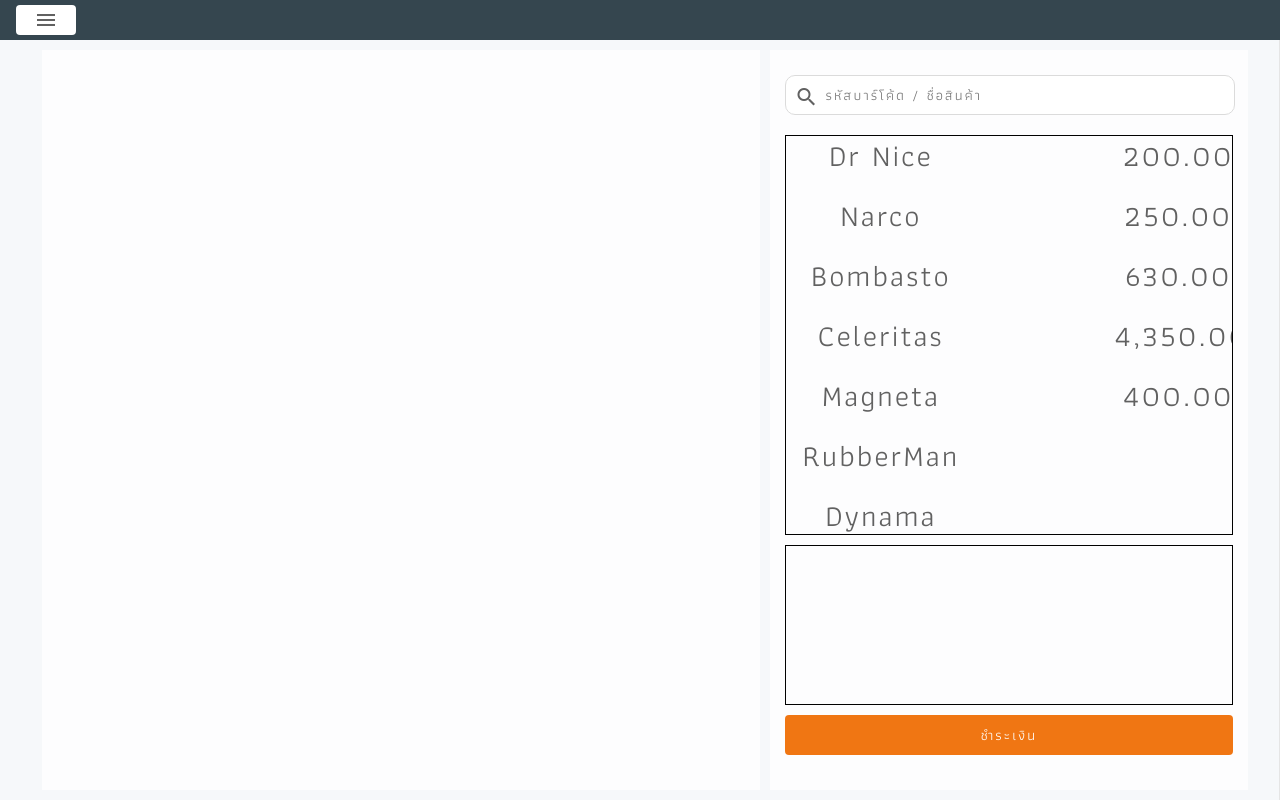
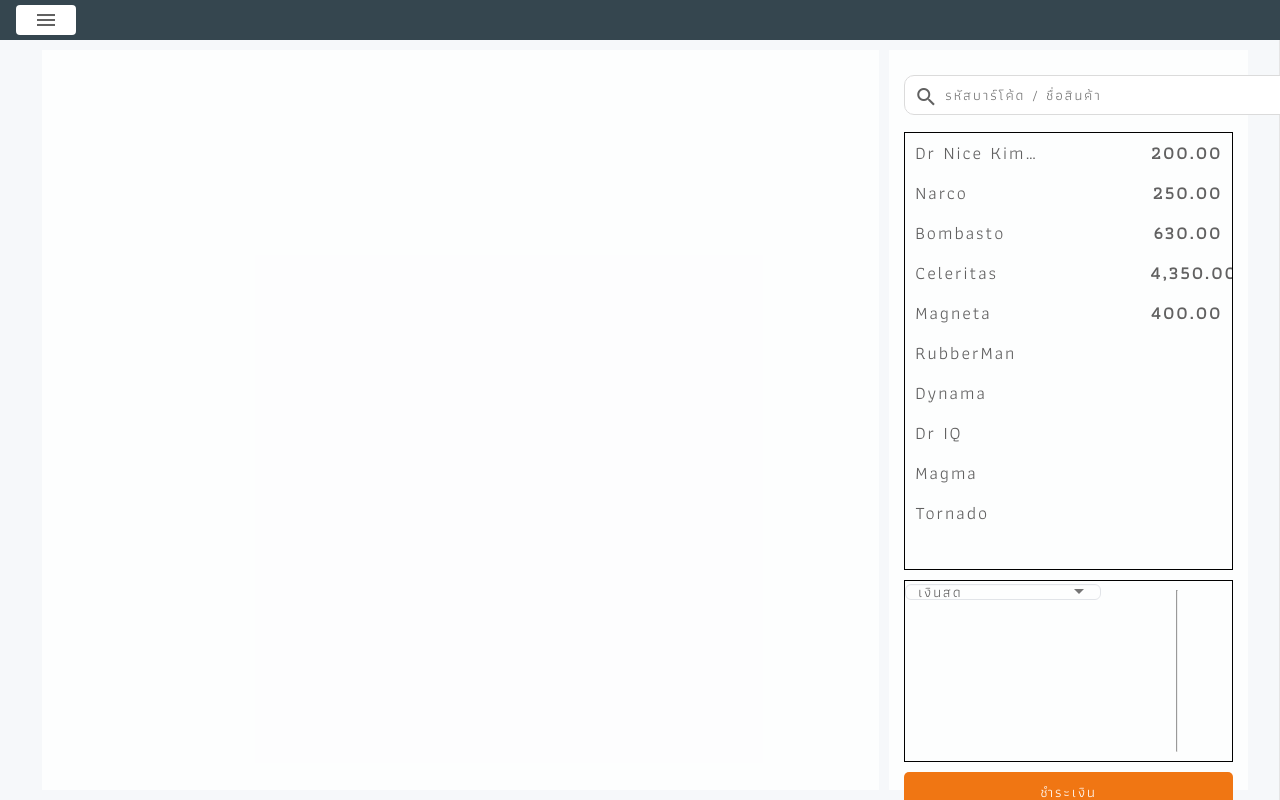
Before and after one commit to Alyc0ne/iCart-Angular, an Angular app: page /POS in a window 1280 px wide. Built offline with nearby package versions, Linux system fonts and the light colour scheme.

Commit message:
Design POS

```diff
--- a/src/app/app.component.html
+++ b/src/app/app.component.html
@@ -8,7 +8,7 @@
     <mat-drawer [(opened)]="isToggle" mode="over">
       <div class="sidebar">
         <ul class="link">
-          <li routerLink="" routerLinkActive="active">Home</li>
+          <li routerLink="">Home</li>
           <li routerLink="POS" routerLinkActive="active">POS</li>
           <li routerLink="ListProduct" routerLinkActive="active">สินค้า</li>
         </ul>
--- a/src/app/modules/pos/pos.component.css
+++ b/src/app/modules/pos/pos.component.css
@@ -1,6 +1,6 @@
 .pos-container {
     display: grid;
-    grid-template-columns: 60% 40%;
+    grid-template-columns: 70% 30%;
     grid-gap: 10px;
     padding: 10px;
     height: 100%;
@@ -8,32 +8,40 @@
 
 .pos-container > div {
     background-color: rgba(255, 255, 255, 0.8);
-    text-align: center;
     padding: 5px 15px;
-    font-size: 30px;
+    font-size: 18px;
 }
-
 .summary div.search > input {
     width: 100%;
 }
 
+.summary .header-menu {
+    height: 5%;
+}
+
 .summary-content {
-    height: 50vh;
+    height: 60%;
     border: 1px solid black;
 }
 
 .summary-footer {
     margin-top: 10px;
-    height: 20vh;
+    height: 25%;
     border: 1px solid black;
+    display: grid;
+    grid-template-columns: 60% 40%;
+    grid-gap: 10px;
 }
 
 .summary-action {
+    /* height: 5vh; */
     margin-top: 10px;
 }
 
-.summary-action > button{
+.summary-action > button {
     background-color: #F07613;
+    color: white;
+    border-radius: 5px;
 }
 
 .content-warpper {
@@ -42,8 +50,8 @@
     overflow-x: hidden;
 }
 
-.content-warpper > div{
-    height: 60px;
+.content-warpper > div {
+    height: 40px;
     padding: 10px;
     /* display: flex;
     flex-direction: column; */
@@ -56,3 +64,16 @@
     padding: 10px;
     height: 100%;
 }
+
+.content-detail > div:first-child {
+    white-space: nowrap;
+    /* width: 50px;  */
+    overflow: hidden;
+    text-overflow: ellipsis;
+}
+
+.content-detail > div:last-child {
+    text-align: right;
+    padding-right: 20px;
+    font-weight: bold;
+}
--- a/src/app/modules/pos/pos.component.html
+++ b/src/app/modules/pos/pos.component.html
@@ -13,7 +13,7 @@
         <div class="summary-content">
             <div class="content-warpper">
                 <div *ngFor="let product of fakeModel" class="content-detail">
-                    <div>
+                    <div title="{{ product.name }}">
                         {{ product.name }}
                     </div>
                     <div>
@@ -26,7 +26,10 @@
             </div>
         </div>
         <div class="summary-footer">
-
+            <mat-select [ngModel]="paymentSeleted">
+                <mat-option *ngFor="let pt of paymentModel" [value]="pt.paymentType">{{ pt.paymentName }}</mat-option>
+            </mat-select>
+            <hr>
         </div>
         <div class="summary-action">
             <button class="blue-button w100p h40px" (click)="callPaymentModal(null)">
--- a/src/app/modules/pos/pos.component.ts
+++ b/src/app/modules/pos/pos.component.ts
@@ -9,7 +9,7 @@ import { Component } from '@angular/core';
 export class POSComponent {
     constructor() {}
     fakeModel = [
-        { id: 11, name: 'Dr Nice', totalPrice: '200' },
+        { id: 11, name: 'Dr Nice Kim So Hyun My Girl Friend', totalPrice: '200' },
         { id: 12, name: 'Narco', totalPrice: '250' },
         { id: 13, name: 'Bombasto', totalPrice: '630' },
         { id: 14, name: 'Celeritas', totalPrice: '4350' },
@@ -20,6 +20,21 @@ export class POSComponent {
         { id: 19, name: 'Magma' },
         { id: 20, name: 'Tornado' }
     ];
+
+    foods = [
+        {value: 'steak-0', viewValue: 'Steak'},
+        {value: 'pizza-1', viewValue: 'Pizza'},
+        {value: 'tacos-2', viewValue: 'Tacos'}
+      ];
+
+    paymentModel = [
+        { paymentType: 1, paymentName: 'เงินสด' },
+        { paymentType: 2, paymentName: 'เงินโอน / พร้อมเพย์' },
+        { paymentType: 3, paymentName: 'คนละครึ่ง / เราชนะ' }
+    ]
+
+    paymentSeleted = this.paymentModel[0].paymentType
+
 
     ngOnInit(): void {
         this.showHee();
--- a/src/styles.css
+++ b/src/styles.css
@@ -51,7 +51,7 @@ mat-drawer-content {
     padding: 0 16px;
 } */
 
-input:focus {
+input:focus, button:focus {
     outline: none !important;
 }
 
```
